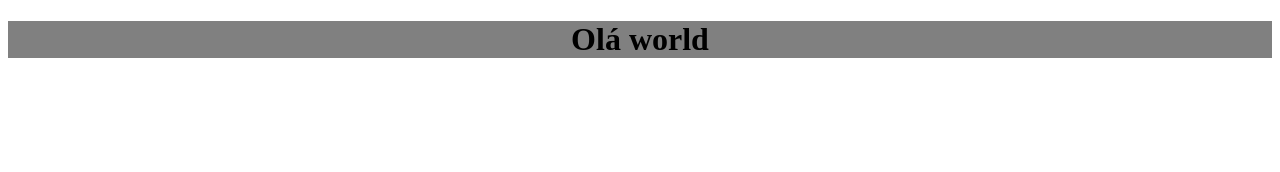
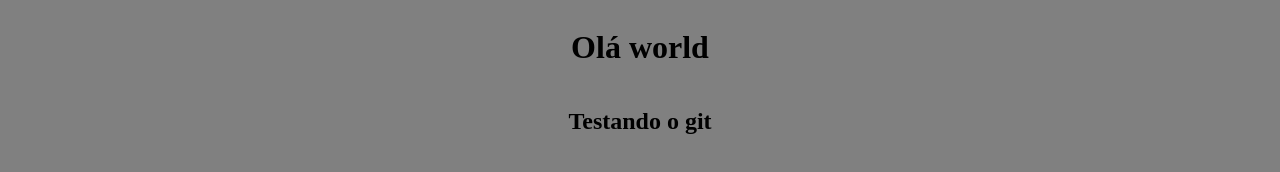
Before and after one commit to luccon/git-aula-01, a plain HTML site: page index.html in a window 1280 px wide. Drawn offline with Linux system fonts and the light colour scheme.

Commit message:
alternativa-a

```diff
--- a/index.html
+++ b/index.html
@@ -8,5 +8,6 @@
 </head>
 <body>
     <h1>Olá world</h1>
+    <h2>Testando o git</h2>
 </body>
 </html>
--- a/style.css
+++ b/style.css
@@ -1,5 +1,6 @@
-h1 {
+body {
     background-color: grey;
+    flex-direction: column;
     display: flex;
     justify-content: center;
     align-items: center;
```
